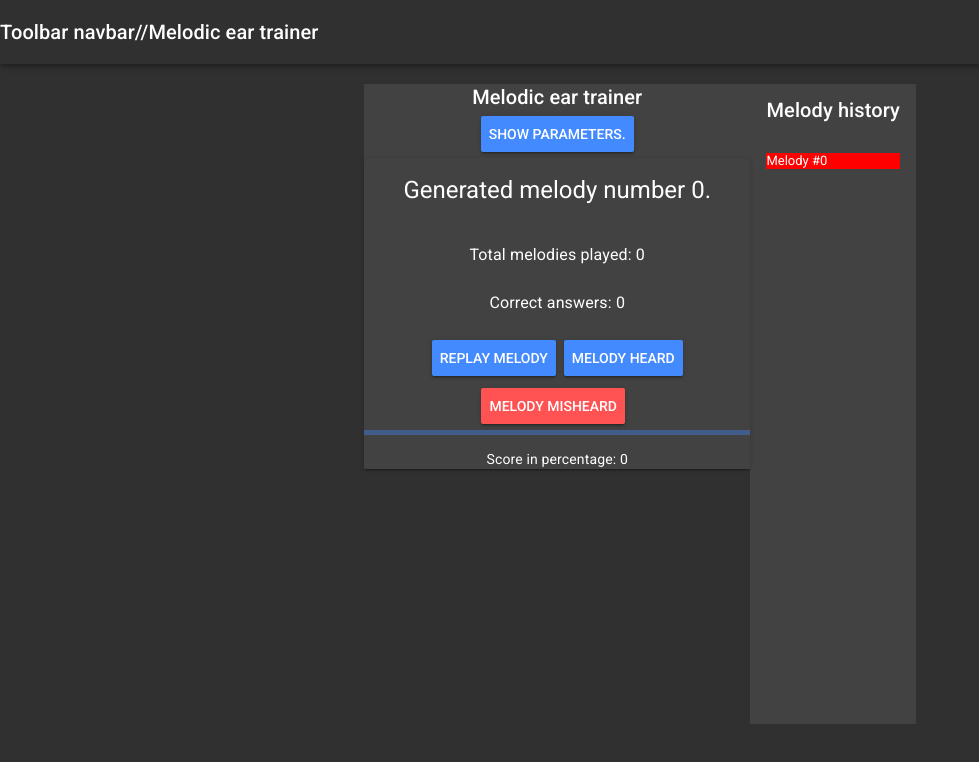
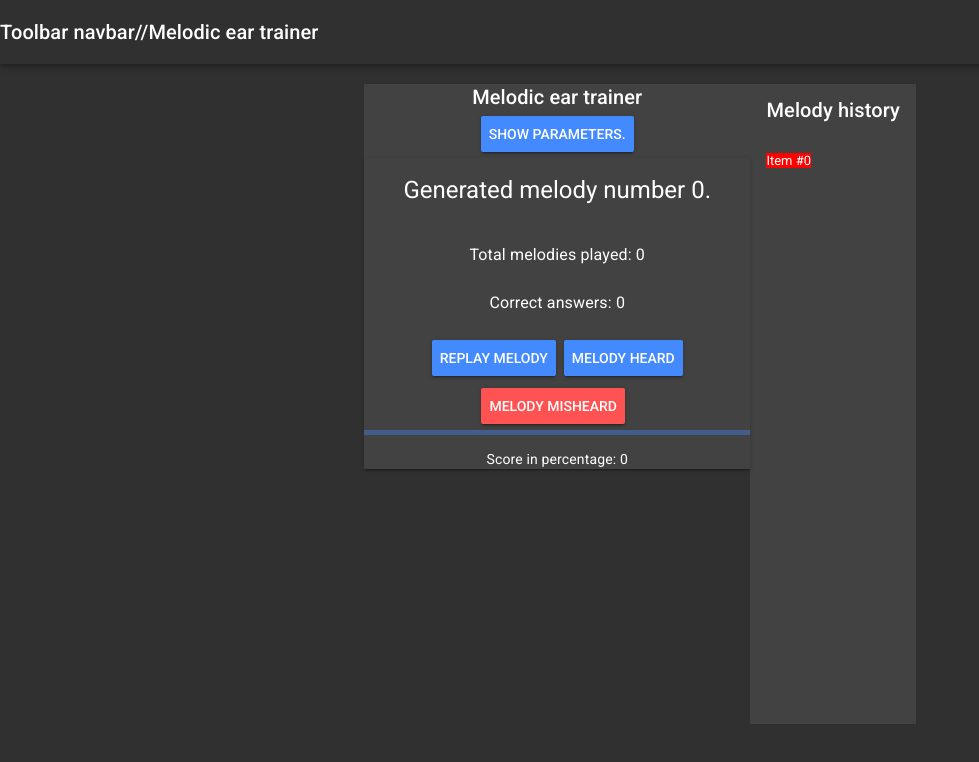
Before and after one commit to prki/Melodiceartrainer, a Vue app: page / in a window 1280 px wide. Both pictures are taken after a click on the button "START QUIZ". Shown: the top 762 px of the page, without its empty margins (0-979 px from the left). Built offline with nearby package versions, Linux system fonts and the light colour scheme.

Commit message:
Refactored melody list to be a list of components
Created a new component holding a melody history item, optimized the
rendering (classes bound via computed props, not methods)

```diff
--- a/src/App.vue
+++ b/src/App.vue
@@ -70,13 +70,13 @@ export default {
     playGeneratedMusic: function() {
       const generatedMelodies = this.$store.state.generatedMelodies;
       const lastMelody = generatedMelodies[generatedMelodies.length - 1];
-      console.log(lastMelody);
+      //console.log(lastMelody);
 
       const synth = new Tone.PolySynth(Tone.Synth).toDestination();
       const now = Tone.now();
       let j = 0;
       for (let i = 0; i < lastMelody["tones"].length; i++) {
-        console.log("Adding tone", lastMelody["tones"][i]);
+        //console.log("Adding tone", lastMelody["tones"][i]);
         synth.triggerAttackRelease(
           lastMelody["tones"][i],
           lastMelody["lengths"][i],
--- a/src/components/MelodyHistory.vue
+++ b/src/components/MelodyHistory.vue
@@ -7,37 +7,28 @@
         v-for="(melody, idx) in this.$store.state.generatedMelodies"
         :key="melody.id"
       >
-        <span
-          class="md-list-item-text"
-          v-bind:class="highlightAnswer(melody['answer'])"
-        >Melody #{{ idx }}</span>
+        <MelodyItem v-bind:correctAnswer="melody['answer']" v-bind:questionId="idx" />
       </md-list-item>
     </md-list>
   </md-content>
 </template>
 
 <script>
+import MelodyItem from "./MelodyItem.vue";
+
 export default {
-  /*  computed: {
-    highlightAnswer: function(answer) {
-      console.log(answer);
-      return {
-        "highlight-correct": 1
-      };
-    }
+  components: {
+    MelodyItem
   },
-*/
+
+  /** [TODO] push melody into history
+   *
+   */
+  data: function() {},
 
   methods: {
     displayHistoryDetails: function(idx) {
       alert(idx.toString());
-    },
-
-    highlightAnswer: function(answer) {
-      if (answer === true) {
-        return "highlight-correct";
-      }
-      return "highlight-wrong";
     }
   }
 };
--- /dev/null
+++ b/src/components/MelodyItem.vue
@@ -0,0 +1,27 @@
+<template>
+  <span v-bind:class="highlightAnswer">Item #{{ questionId }} {{ correctAnswer }}</span>
+</template>
+
+<script>
+export default {
+  computed: {
+    highlightAnswer: function() {
+      console.log("Highlighting answer.");
+      if (this.correctAnswer === true) return "highlight-correct";
+      return "highlight-wrong";
+    }
+  },
+
+  props: ["correctAnswer", "questionId"]
+};
+</script>
+
+<style scoped>
+.highlight-correct {
+  background-color: #00ff00;
+}
+
+.highlight-wrong {
+  background-color: #ff0000;
+}
+</style>
--- a/src/components/QuizController.vue
+++ b/src/components/QuizController.vue
@@ -29,6 +29,7 @@ export default {
     correctPercentage: 0,
     quizStarted: false
   }),
+
   methods: {
     replayMelody: () => {
       alert("Not implemented.");
```
